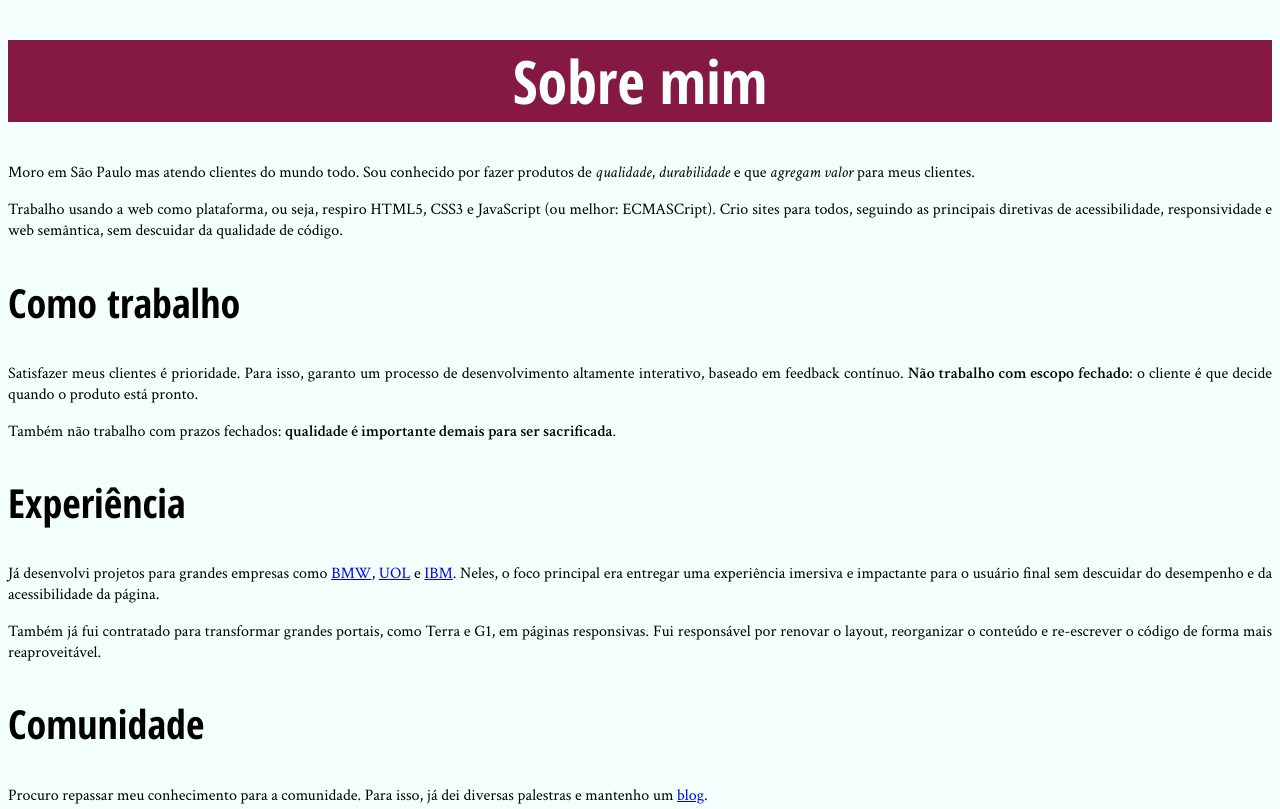
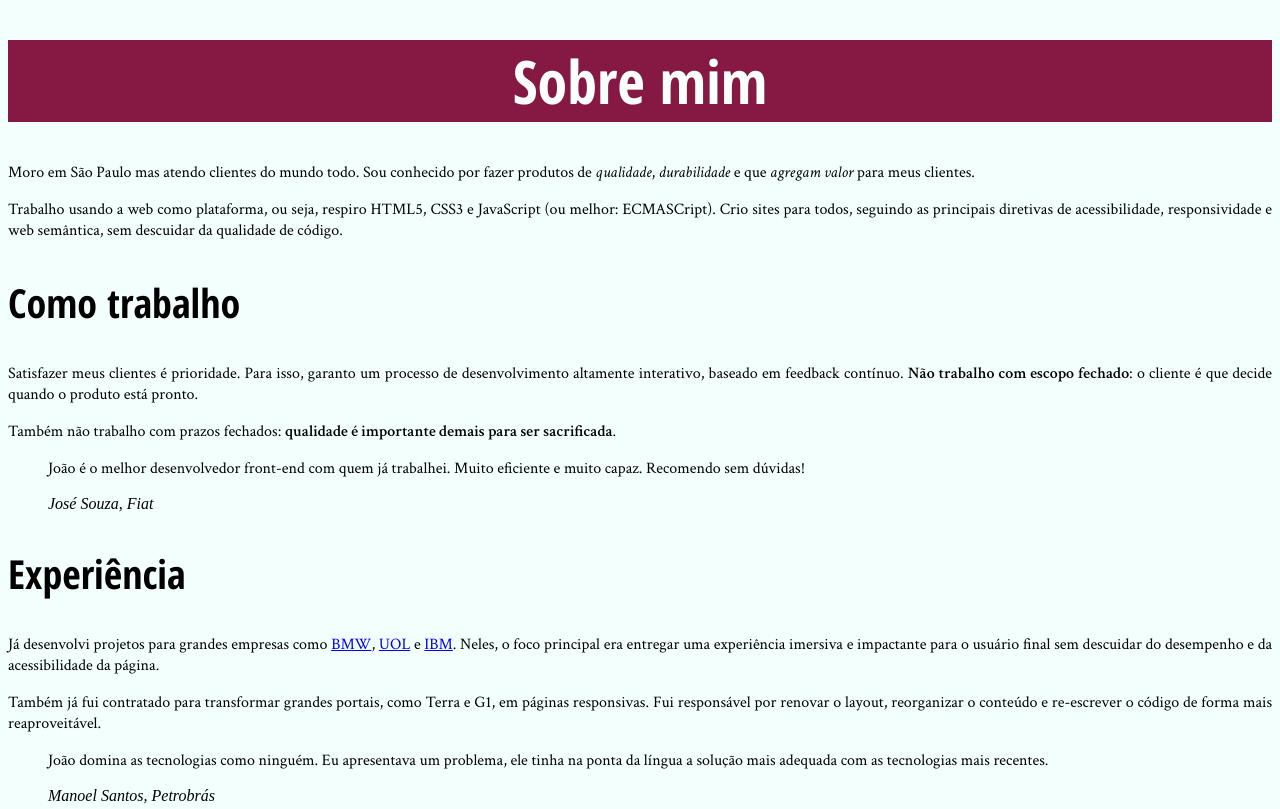
Before and after one commit to BrunoSouzaPicinini/CursoAluraHTML5eCSS3, a plain HTML site: page bio.html in a window 1280 px wide. Shown: the top 809 px of the page. Drawn offline with Linux system fonts and the light colour scheme.

Commit message:
citacoes

```diff
--- a/bio.html
+++ b/bio.html
@@ -32,6 +32,12 @@
 
     <p>Também não trabalho com prazos fechados: <strong>qualidade é importante demais para ser sacrificada</strong>.</p>
 
+    <blockquote>
+        <p>João é o melhor desenvolvedor front-end com quem já trabalhei. Muito eficiente e muito capaz. Recomendo sem
+            dúvidas!</p>
+        <cite>José Souza, Fiat</cite>
+    </blockquote>
+
     <h2>Experiência</h2>
 
     <p>Já desenvolvi projetos para grandes empresas como <a href="https://www.bwm.com">BMW</a>, <a
@@ -43,6 +49,12 @@
     <p>Também já fui contratado para transformar grandes portais, como Terra e G1, em páginas responsivas. Fui
         responsável
         por renovar o layout, reorganizar o conteúdo e re-escrever o código de forma mais reaproveitável.</p>
+
+    <blockquote>
+        <p>João domina as tecnologias como ninguém. Eu apresentava um problema, ele tinha na ponta da língua a solução
+            mais adequada com as tecnologias mais recentes.</p>
+        <cite>Manoel Santos, Petrobrás</cite>
+    </blockquote>
 
     <h2>Comunidade</h2>
 
```
